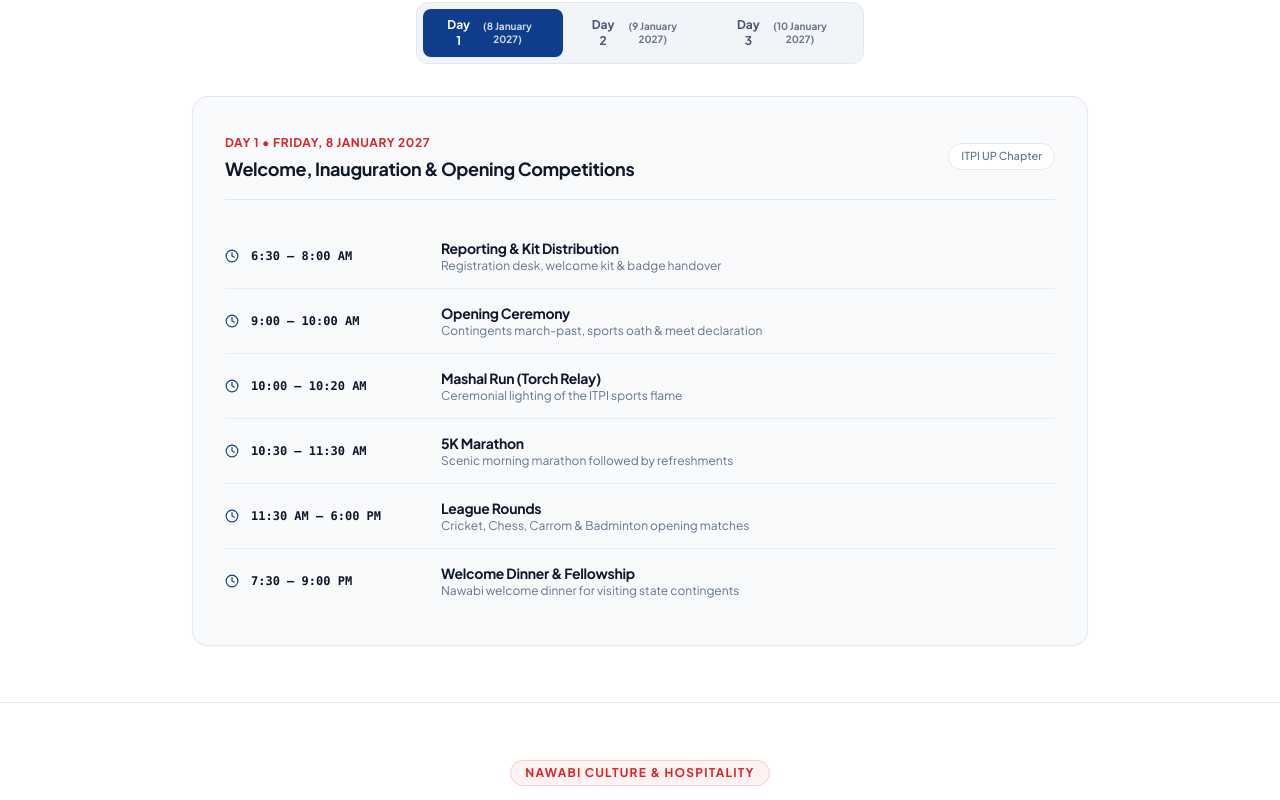
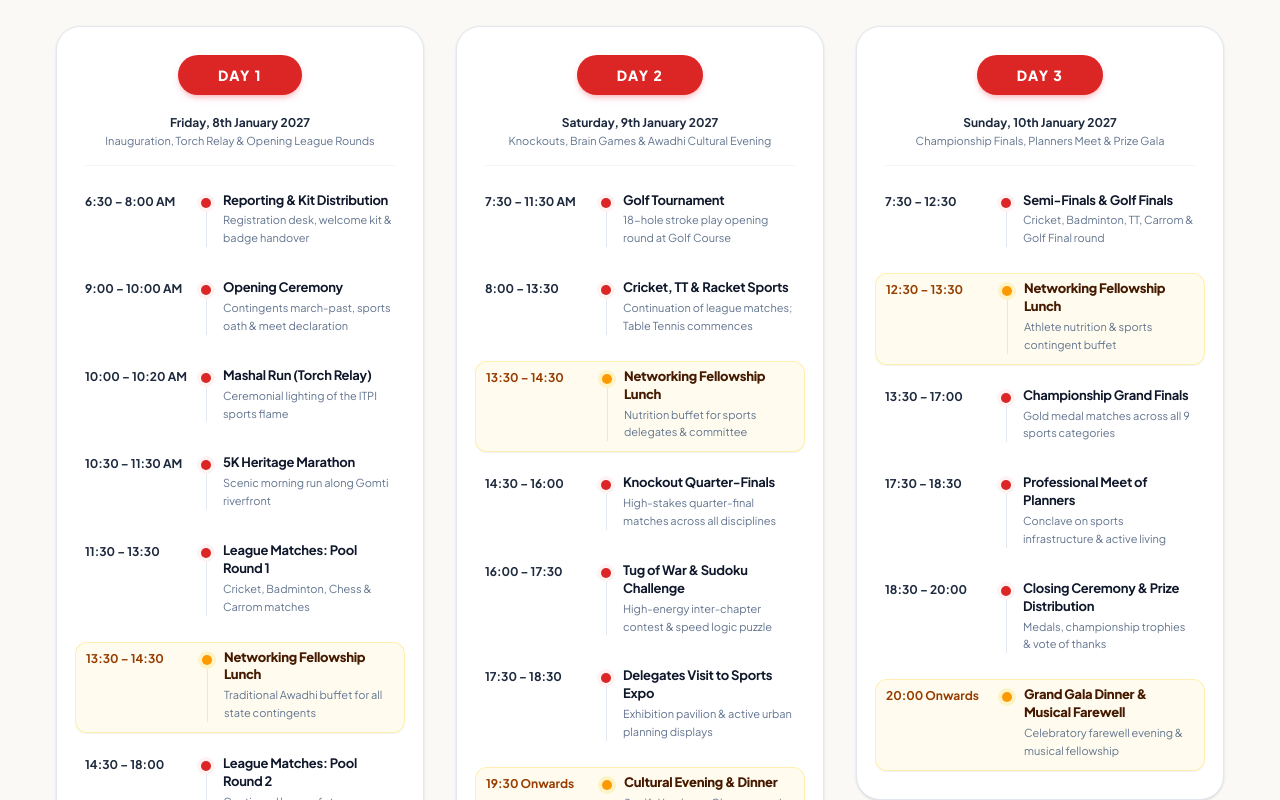
Before and after one commit to ankurpatel926091-arch/ITPI-sports-frontend, a React (Vite) app: page / in a window 1280 px wide. Shown: the part 4800-5600 px from the top of the page. Built offline with nearby package versions, Linux system fonts and the light colour scheme; the HTML template or start-up script is replaced by a standard one; a web font is replaced by a local one.

Commit message:
feat: redesign 3-Day Program into 3-column timeline cards matching reference photo

```diff
--- a/src/components/home/ScheduleTimelineSection.jsx
+++ b/src/components/home/ScheduleTimelineSection.jsx
@@ -1,23 +1,169 @@
-import React, { useState } from 'react';
-import { Calendar, Clock } from 'lucide-react';
-import { THREE_DAY_PROGRAM } from '../../data/eventData';
+import React from 'react';
+import { Calendar, Clock, Trophy } from 'lucide-react';
+
+// Comprehensive 3-Day Program structured for the 3-column timeline format
+const PROGRAM_SCHEDULE = [
+  {
+    dayNumber: 'DAY 1',
+    dayTitle: 'Friday, 8th January 2027',
+    tagline: 'Inauguration, Torch Relay & Opening League Rounds',
+    events: [
+      {
+        time: '6:30 – 8:00 AM',
+        title: 'Reporting & Kit Distribution',
+        desc: 'Registration desk, welcome kit & badge handover',
+        isHighlight: false,
+      },
+      {
+        time: '9:00 – 10:00 AM',
+        title: 'Opening Ceremony',
+        desc: 'Contingents march-past, sports oath & meet declaration',
+        isHighlight: false,
+      },
+      {
+        time: '10:00 – 10:20 AM',
+        title: 'Mashal Run (Torch Relay)',
+        desc: 'Ceremonial lighting of the ITPI sports flame',
+        isHighlight: false,
+      },
+      {
+        time: '10:30 – 11:30 AM',
+        title: '5K Heritage Marathon',
+        desc: 'Scenic morning run along Gomti riverfront',
+        isHighlight: false,
+      },
+      {
+        time: '11:30 – 13:30',
+        title: 'League Matches: Pool Round 1',
+        desc: 'Cricket, Badminton, Chess & Carrom matches',
+        isHighlight: false,
+      },
+      {
+        time: '13:30 – 14:30',
+        title: 'Networking Fellowship Lunch',
+        desc: 'Traditional Awadhi buffet for all state contingents',
+        isHighlight: true,
+      },
+      {
+        time: '14:30 – 18:00',
+        title: 'League Matches: Pool Round 2',
+        desc: 'Continued league fixtures across outdoor & indoor sports',
+        isHighlight: false,
+      },
+      {
+        time: '19:30 Onwards',
+        title: 'Welcome Dinner & Fellowship',
+        desc: 'Nawabi welcome dinner & inter-chapter introductions',
+        isHighlight: true,
+      },
+    ],
+  },
+  {
+    dayNumber: 'DAY 2',
+    dayTitle: 'Saturday, 9th January 2027',
+    tagline: 'Knockouts, Brain Games & Awadhi Cultural Evening',
+    events: [
+      {
+        time: '7:30 – 11:30 AM',
+        title: 'Golf Tournament',
+        desc: '18-hole stroke play opening round at Golf Course',
+        isHighlight: false,
+      },
+      {
+        time: '8:00 – 13:30',
+        title: 'Cricket, TT & Racket Sports',
+        desc: 'Continuation of league matches; Table Tennis commences',
+        isHighlight: false,
+      },
+      {
+        time: '13:30 – 14:30',
+        title: 'Networking Fellowship Lunch',
+        desc: 'Nutrition buffet for sports delegates & committee',
+        isHighlight: true,
+      },
+      {
+        time: '14:30 – 16:00',
+        title: 'Knockout Quarter-Finals',
+        desc: 'High-stakes quarter-final matches across all disciplines',
+        isHighlight: false,
+      },
+      {
+        time: '16:00 – 17:30',
+        title: 'Tug of War & Sudoku Challenge',
+        desc: 'High-energy inter-chapter contest & speed logic puzzle',
+        isHighlight: false,
+      },
+      {
+        time: '17:30 – 18:30',
+        title: 'Delegates Visit to Sports Expo',
+        desc: 'Exhibition pavilion & active urban planning displays',
+        isHighlight: false,
+      },
+      {
+        time: '19:30 Onwards',
+        title: 'Cultural Evening & Dinner',
+        desc: 'Soulful Lucknow Gharana music, Awadhi cuisine & gala',
+        isHighlight: true,
+      },
+    ],
+  },
+  {
+    dayNumber: 'DAY 3',
+    dayTitle: 'Sunday, 10th January 2027',
+    tagline: 'Championship Finals, Planners Meet & Prize Gala',
+    events: [
+      {
+        time: '7:30 – 12:30',
+        title: 'Semi-Finals & Golf Finals',
+        desc: 'Cricket, Badminton, TT, Carrom & Golf Final round',
+        isHighlight: false,
+      },
+      {
+        time: '12:30 – 13:30',
+        title: 'Networking Fellowship Lunch',
+        desc: 'Athlete nutrition & sports contingent buffet',
+        isHighlight: true,
+      },
+      {
+        time: '13:30 – 17:00',
+        title: 'Championship Grand Finals',
+        desc: 'Gold medal matches across all 9 sports categories',
+        isHighlight: false,
+      },
+      {
+        time: '17:30 – 18:30',
+        title: 'Professional Meet of Planners',
+        desc: 'Conclave on sports infrastructure & active living',
+        isHighlight: false,
+      },
+      {
+        time: '18:30 – 20:00',
+        title: 'Closing Ceremony & Prize Distribution',
+        desc: 'Medals, championship trophies & vote of thanks',
+        isHighlight: false,
+      },
+      {
+        time: '20:00 Onwards',
+        title: 'Grand Gala Dinner & Musical Farewell',
+        desc: 'Celebratory farewell evening & musical fellowship',
+        isHighlight: true,
+      },
+    ],
+  },
+];
 
 export default function ScheduleTimelineSection() {
-  const [activeDay, setActiveDay] = useState(0);
-
-  const currentProgram = THREE_DAY_PROGRAM[activeDay];
-
   return (
-    <section id="timeline" className="bg-white text-slate-900 py-10 sm:py-14 border-b border-slate-200">
+    <section id="timeline" className="bg-[#FAF9F6] text-slate-900 py-12 sm:py-16 border-b border-slate-200">
       <div className="max-w-[1400px] mx-auto px-4 sm:px-8 lg:px-14">
 
-        {/* Header */}
-        <div className="max-w-3xl mx-auto text-center space-y-2.5 mb-8">
-          <div className="inline-flex items-center px-3.5 py-1 rounded-full bg-blue-50 border border-blue-200 text-[#0F3D8C] text-xs font-bold uppercase tracking-widest">
-            <span>Itinerary</span>
+        {/* Section Header */}
+        <div className="max-w-3xl mx-auto text-center space-y-2.5 mb-10 sm:mb-12">
+          <div className="inline-flex items-center px-3.5 py-1 rounded-full bg-red-100 border border-red-200 text-[#DC2626] text-xs font-bold uppercase tracking-widest">
+            <span>Official Schedule</span>
           </div>
 
-          <h2 className="text-2xl sm:text-4xl font-extrabold text-slate-900">
+          <h2 className="text-2xl sm:text-4xl font-extrabold text-slate-900 tracking-tight">
             Proposed 3-Day Program
           </h2>
 
@@ -28,62 +174,93 @@ export default function ScheduleTimelineSection() {
           </p>
         </div>
 
-        {/* 3 Day Minimal Selector Tabs */}
-        <div className="flex justify-center mb-6 sm:mb-8">
-          <div className="grid grid-cols-3 w-full max-w-md sm:w-auto sm:inline-flex p-1 sm:p-1.5 rounded-xl bg-slate-100 border border-slate-200 gap-1">
-            {THREE_DAY_PROGRAM.map((item, idx) => (
-              <button
+        {/* 3-Column Timeline Layout (Reference LAF 3.0 Architecture) */}
+        <div className="grid grid-cols-1 md:grid-cols-2 lg:grid-cols-3 gap-6 lg:gap-8 items-start">
+          {PROGRAM_SCHEDULE.map((day, idx) => (
+            <div
               key={idx}
-                onClick={() => setActiveDay(idx)}
-                className={`px-2.5 sm:px-6 py-2 rounded-lg text-xs font-bold transition-all cursor-pointer flex items-center justify-center gap-1.5 text-center ${
-                  activeDay === idx
-                    ? 'bg-[#0F3D8C] text-white shadow-xs'
-                    : 'text-slate-600 hover:text-slate-900'
-                }`}
+              className="bg-white rounded-3xl p-5 sm:p-7 border border-slate-200 shadow-sm hover:shadow-xl transition-all duration-300 flex flex-col"
             >
-                <span>{item.day}</span>
-                <span className="hidden sm:inline text-[10px] opacity-80">({item.date.split(',')[1]?.trim()})</span>
-              </button>
-            ))}
+              {/* Red Pill Header (Matching Reference Design) */}
+              <div className="flex justify-center mb-5">
+                <div className="px-8 sm:px-10 py-2 sm:py-2.5 rounded-full bg-[#DC2626] text-white font-black text-sm tracking-widest uppercase shadow-md shadow-red-600/20 text-center">
+                  {day.dayNumber}
                 </div>
               </div>
 
-        {/* Active Day Content (Clean minimal grid) */}
-        <div className="max-w-4xl mx-auto rounded-xl sm:rounded-2xl bg-slate-50 border border-slate-200 p-4 sm:p-8 shadow-xs">
-
-          <div className="flex flex-col sm:flex-row sm:items-center justify-between gap-2 pb-4 mb-6 border-b border-slate-200">
-            <div>
-              <span className="text-xs font-bold uppercase tracking-wider text-[#DC2626]">
-                {currentProgram.day} • {currentProgram.date}
+              {/* Day Subtitle Info */}
+              <div className="text-center pb-4 mb-5 border-b border-slate-100">
+                <span className="text-xs font-bold text-slate-800 block">
+                  {day.dayTitle}
                 </span>
-              <h3 className="text-lg font-bold text-slate-900 mt-0.5">
-                {currentProgram.tagline}
-              </h3>
-            </div>
-            <span className="text-[11px] font-medium text-slate-500 bg-white border border-slate-200 px-3 py-1 rounded-full self-start sm:self-auto">
-              ITPI UP Chapter
+                <span className="text-[11px] text-slate-500 block mt-0.5 leading-snug">
+                  {day.tagline}
                 </span>
               </div>
 
-          {/* Schedule List */}
-          <div className="divide-y divide-slate-200/70">
-            {currentProgram.schedule.map((slot, sIdx) => (
-              <div key={sIdx} className="py-3.5 flex flex-col sm:flex-row sm:items-center justify-between gap-2">
-                <div className="flex items-center gap-3 sm:w-48 shrink-0">
-                  <Clock className="w-3.5 h-3.5 text-[#0F3D8C]" />
-                  <span className="text-xs font-mono font-bold text-slate-900">{slot.time}</span>
+              {/* Timeline Items List */}
+              <div className="space-y-4">
+                {day.events.map((event, eIdx) => (
+                  <div
+                    key={eIdx}
+                    className={`flex items-start gap-3 py-1.5 transition-all ${
+                      event.isHighlight
+                        ? 'bg-amber-50/80 -mx-2.5 px-2.5 rounded-xl border border-amber-200/60 shadow-2xs'
+                        : ''
+                    }`}
+                  >
+                    {/* Time Slot on Left */}
+                    <div className="w-24 sm:w-26 shrink-0 text-left pt-0.5">
+                      <span
+                        className={`text-[11px] sm:text-xs font-bold leading-tight block ${
+                          event.isHighlight ? 'text-amber-800' : 'text-slate-800'
+                        }`}
+                      >
+                        {event.time}
+                      </span>
                     </div>
-                <div className="flex-1 sm:pl-4">
-                  <h4 className="text-sm font-bold text-slate-900">{slot.title}</h4>
-                  <p className="text-xs text-slate-500">{slot.desc}</p>
+
+                    {/* Timeline Dot & Vertical Connector */}
+                    <div className="relative flex flex-col items-center self-stretch shrink-0 pt-1.5">
+                      {/* Timeline Dot: Golden for highlight meals, Red for normal events */}
+                      <span
+                        className={`w-2.5 h-2.5 rounded-full z-10 shrink-0 ${
+                          event.isHighlight
+                            ? 'bg-amber-500 ring-4 ring-amber-100'
+                            : 'bg-[#DC2626] ring-4 ring-red-50'
+                        }`}
+                      />
+                      {/* Continuous vertical connector line */}
+                      {eIdx < day.events.length - 1 && (
+                        <span className="w-px bg-slate-200 flex-1 my-1" />
+                      )}
+                    </div>
+
+                    {/* Event Title & Description on Right */}
+                    <div className="flex-1 pb-1">
+                      <h4
+                        className={`text-xs sm:text-[13px] font-bold leading-snug ${
+                          event.isHighlight
+                            ? 'text-amber-950 font-extrabold'
+                            : 'text-slate-900'
+                        }`}
+                      >
+                        {event.title}
+                      </h4>
+                      {event.desc && (
+                        <p className="text-[11px] text-slate-500 mt-0.5 leading-relaxed">
+                          {event.desc}
+                        </p>
+                      )}
+                    </div>
+                  </div>
+                ))}
               </div>
             </div>
           ))}
         </div>
 
       </div>
-
-      </div>
     </section>
   );
 }
```
Lines whose indentation alone changed are shown as unchanged.
